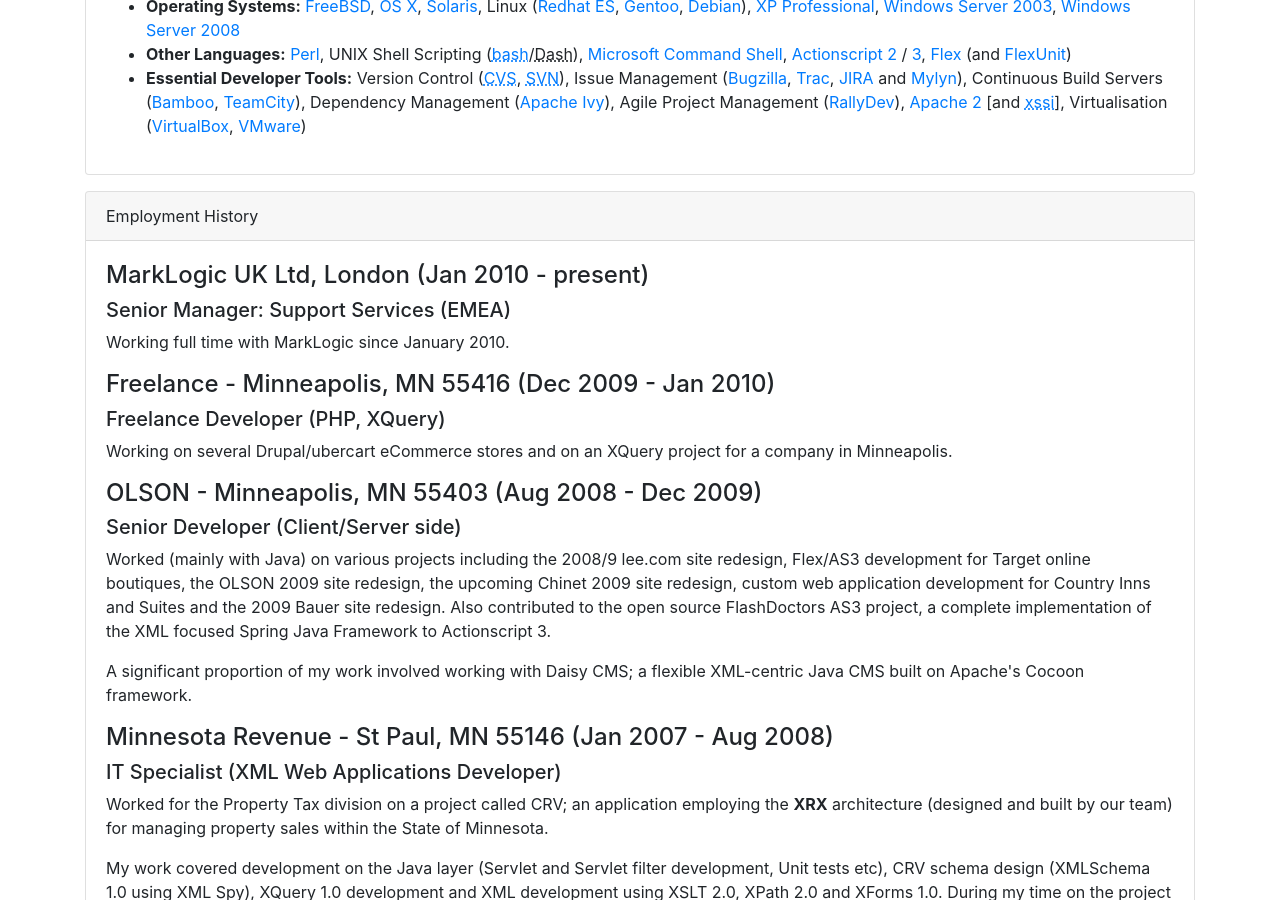
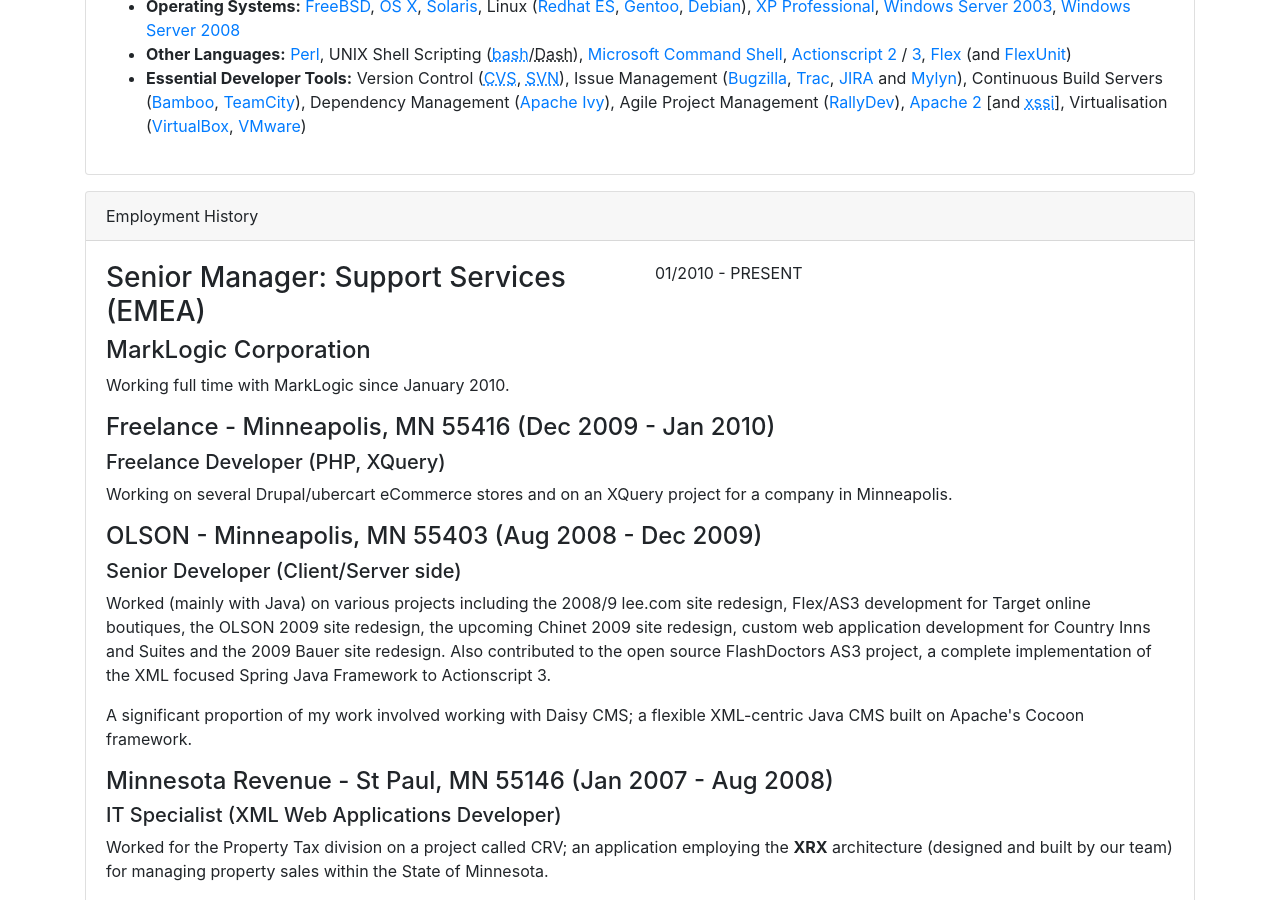
Before and after one commit to ableasdale/ableasdale.github.io, a Jekyll site: the page built from cv/index.html, in a window 1280 px wide and 900 px high, scrolled down 615 px. Built offline with Jekyll 4.4.1, drawn with Linux system fonts in a browser that asks for light colours.

Commit message:
testing out time class

```diff
--- a/cv/index.html
+++ b/cv/index.html
@@ -32,8 +32,15 @@
 <div class="card mb-3">
     <div class="card-header">Employment History</div>
     <div class="card-body">
-        <h4>MarkLogic UK Ltd, London (Jan 2010 - present)</h4>
-        <h5>Senior Manager: Support Services (EMEA)</h5>
+        <div class="row">
+            <div class="col-md-6">
+                <h3>Senior Manager: Support Services (EMEA)</h3>
+                <h4 class="organization">MarkLogic Corporation</h4>
+            </div>
+            <div class="col-md-6">
+                <time class="period">01/2010 - PRESENT</time>
+            </div>
+        </div>
         <p class="end-para">Working full time with MarkLogic since January 2010.</p>
 
         <h4>Freelance - Minneapolis, MN 55416 (Dec 2009 - Jan 2010)</h4>
```
